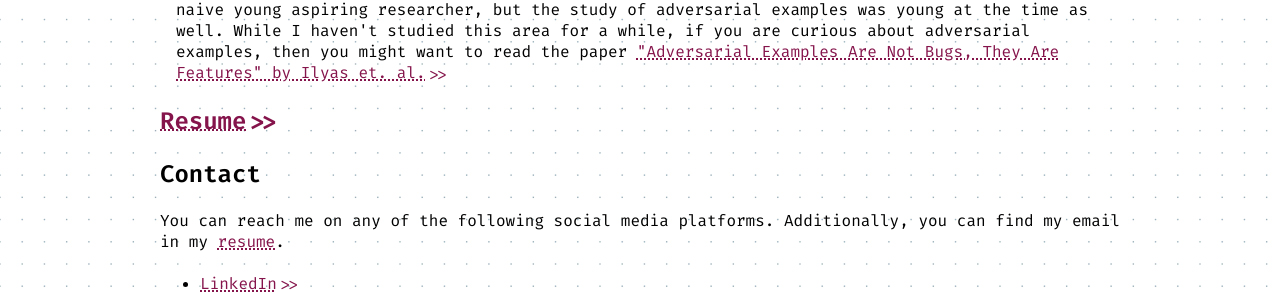
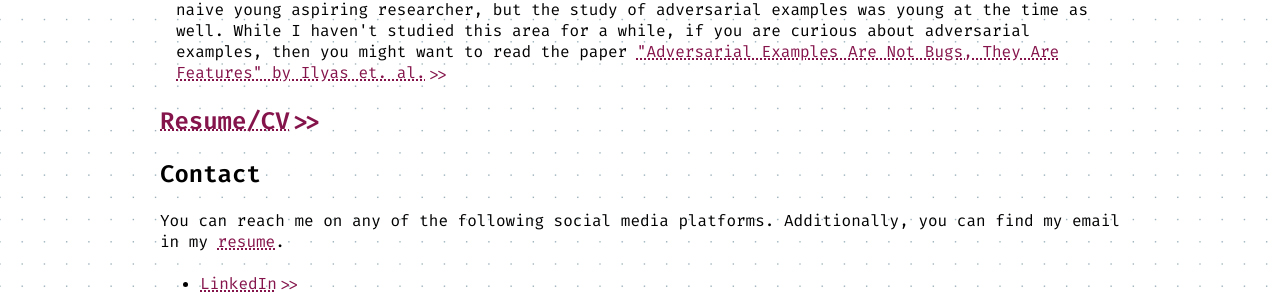
Before and after one commit to FrederickGeek8/freddy.us, a Jekyll site: the page built from index.html, in a window 1280 px wide and 900 px high, scrolled down 1771 px. Shown: the part 365-664 px from the top of the window. Built offline with Jekyll 4.4.1, drawn with Linux system fonts in a browser that asks for light colours.

```diff
--- a/index.html
+++ b/index.html
@@ -225,11 +225,11 @@
       </div>
       <h2 id="resume">
         <a
-          href="https://drive.google.com/file/d/1-48KszWyfQwlYqa85PczeCEJWmpZ5QjP/view"
+          href="https://drive.google.com/file/d/11o0st1t7VJx8rg1RcgJzFW3q0JSlgz3C/view?usp=sharing"
           rel="noreferrer"
           class="link"
           target="_blank"
-          >Resume</a
+          >Resume/CV</a
         >
       </h2>
       <h2 id="contact">Contact</h2>
```
